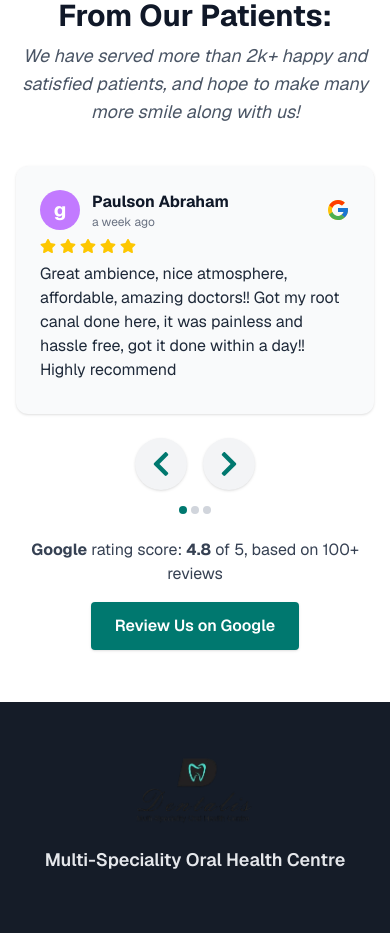
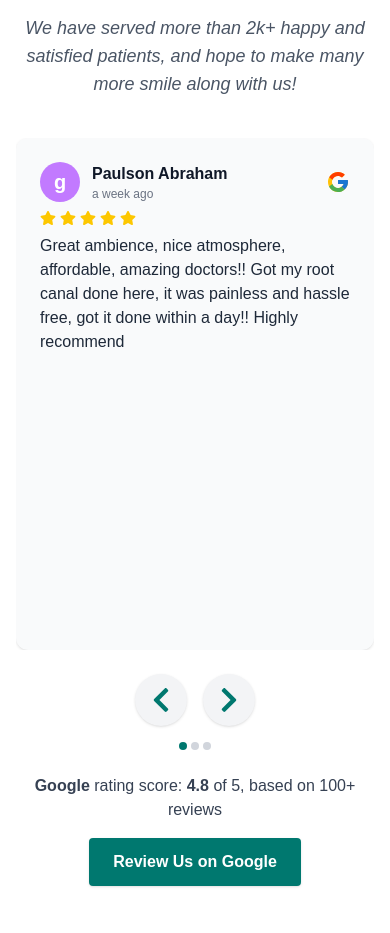
Before and after one commit to ajosam/jisdentalcare, a Next.js app: page / in a window 390 px wide. Shown: the part 6320-7253 px from the top of the page. Built offline with nearby package versions, Linux system fonts and the light colour scheme.

Commit message:
changed font

```diff
--- a/app/layout.tsx
+++ b/app/layout.tsx
@@ -1,16 +1,8 @@
 import type { Metadata } from "next";
-import { Geist, Geist_Mono } from "next/font/google";
+import { Inter } from "next/font/google";
 import "./globals.css";
 
-const geistSans = Geist({
-  variable: "--font-geist-sans",
-  subsets: ["latin"],
-});
-
-const geistMono = Geist_Mono({
-  variable: "--font-geist-mono",
-  subsets: ["latin"],
-});
+const inter = Inter({ subsets: ["latin"], variable: "--font-inter" });
 
 export const metadata: Metadata = {
   title: "JIS Dental Care",
@@ -24,9 +16,7 @@ export default function RootLayout({
 }>) {
   return (
     <html lang="en">
-      <body
-        className={`${geistSans.variable} ${geistMono.variable} antialiased`}
-      >
+      <body className={`${inter.variable} font-sans antialiased`}>
         {children}
       </body>
     </html>
--- a/components/TestimonialsSection.tsx
+++ b/components/TestimonialsSection.tsx
@@ -1,6 +1,8 @@
 /* eslint-disable */
 "use client";
 import React, { useState, useEffect } from "react";
+import { useKeenSlider } from "keen-slider/react";
+import "keen-slider/keen-slider.min.css";
 import { FaChevronLeft, FaChevronRight, FaStar } from "react-icons/fa";
 import { FcGoogle } from "react-icons/fc";
 
@@ -32,43 +34,31 @@ const testimonials = [
   // Add more testimonials as needed
 ];
 
-function getVisibleCount() {
-  if (typeof window === "undefined") return 1;
-  if (window.innerWidth < 640) return 1; // mobile
-  if (window.innerWidth < 1024) return 2; // tablet
-  return 3; // desktop
-}
-
 export default function TestimonialsSection() {
   const [current, setCurrent] = useState(0);
-  const [visible, setVisible] = useState(1); // Always 1 on SSR
   const [hasMounted, setHasMounted] = useState(false);
-  const total = testimonials.length;
+
+  // Responsive breakpoints for keen-slider
+  const [sliderRef, instanceRef] = useKeenSlider({
+    initial: 0,
+    slideChanged(s) {
+      setCurrent(s.track.details.rel);
+    },
+    breakpoints: {
+      "(min-width: 1024px)": {
+        slides: { perView: 3, spacing: 24 },
+      },
+      "(min-width: 640px)": {
+        slides: { perView: 2, spacing: 24 },
+      },
+    },
+    slides: { perView: 1, spacing: 16 },
+    loop: true,
+  });
 
   useEffect(() => {
     setHasMounted(true);
-    function handleResize() {
-      setVisible(getVisibleCount());
-    }
-    setVisible(getVisibleCount());
-    window.addEventListener("resize", handleResize);
-    return () => window.removeEventListener("resize", handleResize);
   }, []);
-
-  const prev = () => setCurrent((prev) => (prev - 1 + total) % total);
-  const next = () => setCurrent((prev) => (prev + 1) % total);
-
-  // For a simple carousel, rotate the array
-  const getVisibleTestimonials = () => {
-    const arr = [];
-    const count = hasMounted ? visible : 1;
-    for (let i = 0; i < count; i++) {
-      arr.push(testimonials[(current + i) % total]);
-    }
-    return arr;
-  };
-
-  const visibleTestimonials = getVisibleTestimonials();
 
   return (
     <section className="py-12 md:py-16 px-4 sm:px-8 bg-white">
@@ -80,11 +70,12 @@ export default function TestimonialsSection() {
           We have served more than 2k+ happy and satisfied patients, and hope to make many more smile along with us!
         </p>
         <div className="flex flex-col items-center">
-          <div className="flex flex-col sm:flex-row gap-6 w-full justify-center mb-6">
-            {visibleTestimonials.map((t) => (
+          <div className="w-full mb-6">
+            <div ref={sliderRef} className="keen-slider">
+              {testimonials.map((t, idx) => (
                 <div
                   key={t.name}
-                className="bg-gray-50 rounded-xl shadow p-6 flex-1 min-w-[280px] max-w-md flex flex-col relative"
+                  className="keen-slider__slide bg-gray-50 rounded-xl shadow p-6 flex flex-col relative min-w-[280px] max-w-md mx-auto"
                 >
                   {/* Avatar and Name */}
                   <div className="flex items-center gap-3 mb-2">
@@ -105,43 +96,23 @@ export default function TestimonialsSection() {
                   </div>
                   {/* Review */}
                   <div className="text-gray-800 text-base mb-2">{t.review}</div>
-                {/* Carousel arrows for desktop/tablet only */}
-                <div className="hidden sm:block">
-                  {hasMounted && t === visibleTestimonials[0] && visible < total && (
-                    <button
-                      className="absolute left-2 top-1/2 -translate-y-1/2 p-3 md:p-2 rounded-full bg-gray-100 hover:bg-gray-200 text-teal-700 shadow z-10"
-                      onClick={prev}
-                      aria-label="Previous testimonial"
-                    >
-                      <FaChevronLeft size={28} />
-                    </button>
-                  )}
-                  {hasMounted && t === visibleTestimonials[visible - 1] && visible < total && (
-                    <button
-                      className="absolute right-2 top-1/2 -translate-y-1/2 p-3 md:p-2 rounded-full bg-gray-100 hover:bg-gray-200 text-teal-700 shadow z-10"
-                      onClick={next}
-                      aria-label="Next testimonial"
-                    >
-                      <FaChevronRight size={28} />
-                    </button>
-                  )}
-                </div>
                 </div>
               ))}
             </div>
-          {/* Carousel arrows for mobile only */}
-          {hasMounted && visible < total && (
-            <div className="flex sm:hidden gap-4 mb-4">
+          </div>
+          {/* Carousel arrows */}
+          {hasMounted && (
+            <div className="flex gap-4 mb-4">
               <button
                 className="p-3 rounded-full bg-gray-100 hover:bg-gray-200 text-teal-700 shadow"
-                onClick={prev}
+                onClick={() => instanceRef.current?.prev()}
                 aria-label="Previous testimonial"
               >
                 <FaChevronLeft size={28} />
               </button>
               <button
                 className="p-3 rounded-full bg-gray-100 hover:bg-gray-200 text-teal-700 shadow"
-                onClick={next}
+                onClick={() => instanceRef.current?.next()}
                 aria-label="Next testimonial"
               >
                 <FaChevronRight size={28} />
--- a/package.json
+++ b/package.json
@@ -9,6 +9,7 @@
     "lint": "next lint"
   },
   "dependencies": {
+    "keen-slider": "^6.8.6",
     "next": "15.3.1",
     "react": "^19.0.0",
     "react-dom": "^19.0.0",
```
Also changed, not shown: 1 other file (tests, documents, lock files or other folders). Lines whose indentation alone changed are shown as unchanged.
